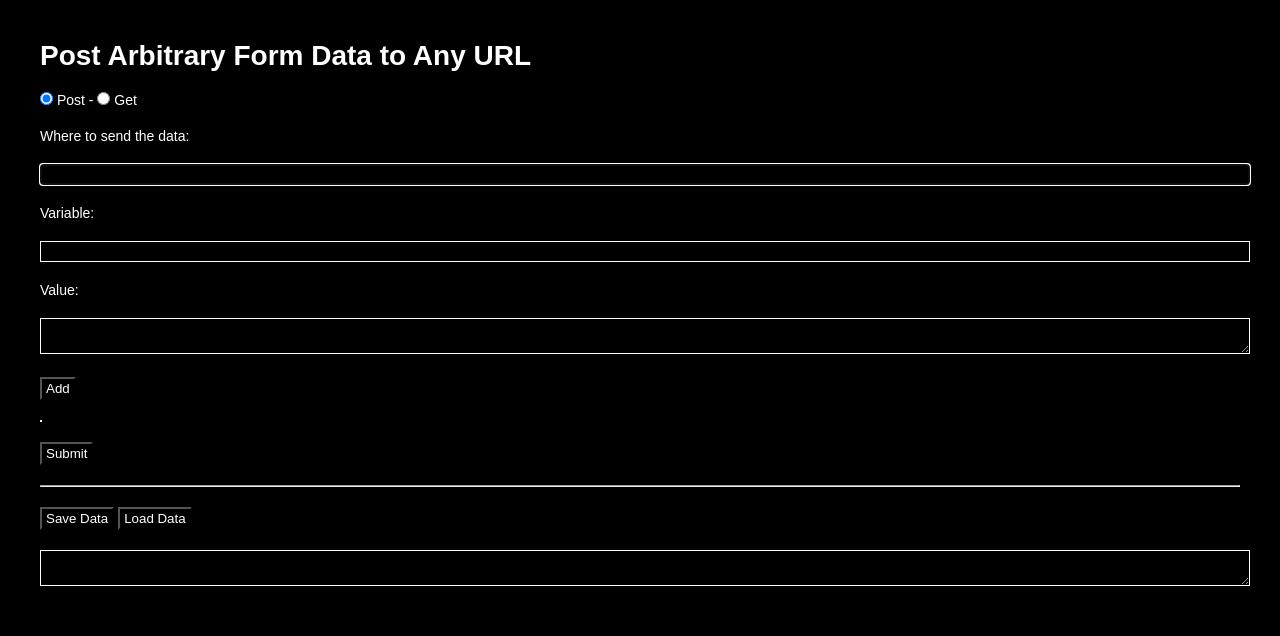
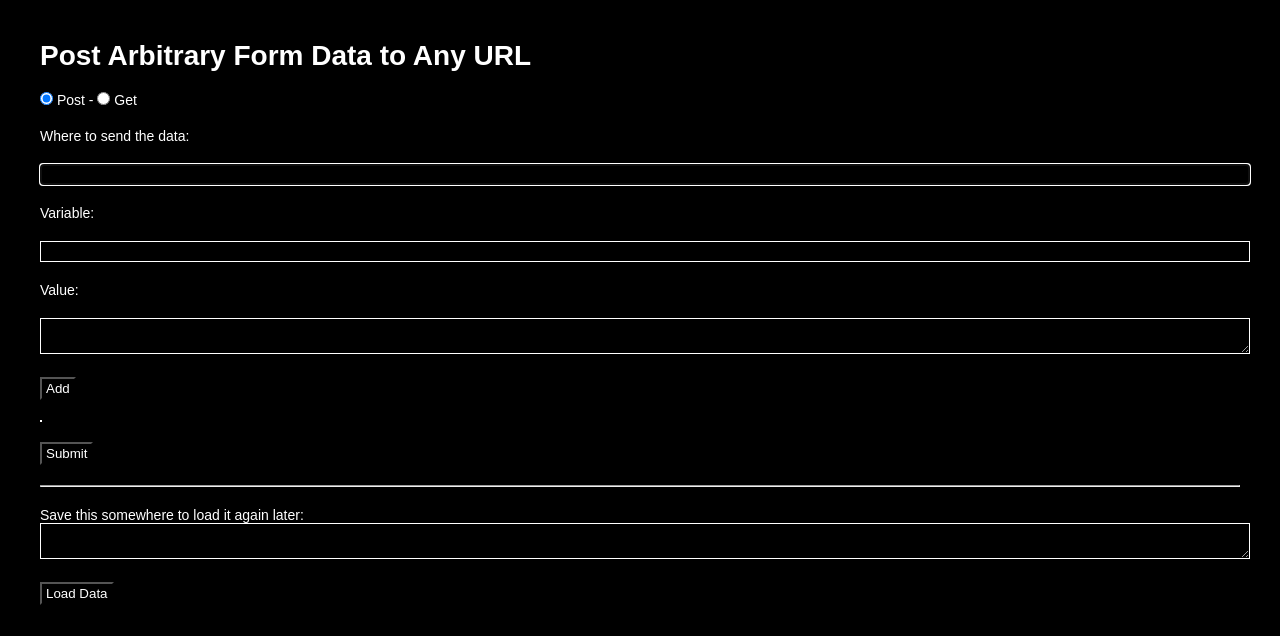
Before and after one commit to spyrosoft/send-arbitrary-post-or-get, a plain HTML site: page index.html in a window 1280 px wide. Drawn offline with Linux system fonts and the light colour scheme.

Commit message:
Remove Save Data button in favor of generating the save data upon adding a new variable.

```diff
--- a/index.html
+++ b/index.html
@@ -84,11 +84,13 @@
 			</div>
 			<hr />
 			<div>
-				<input type="button" value="Save Data" id="save-data-button" />
-				<input type="button" value="Load Data" id="load-data-button" />
+				<label>
+					Save this somewhere to load it again later:
+					<textarea id="save-or-load-data-textarea"></textarea>
+				</label>
 			</div>
 			<div>
-				<textarea id="save-or-load-data-textarea"></textarea>
+				<input type="button" value="Load Data" id="load-data-button" />
 			</div>
 		</div>
 		<script type="text/javascript">
@@ -100,7 +102,6 @@
 				document.getElementById( 'new-variable' ).addEventListener( 'keydown', focus_new_value );
 				document.getElementById( 'new-value' ).addEventListener( 'keydown', add_new_variable_on_enter );
 				document.getElementById( 'submit-button' ).addEventListener( 'click', submit_form );
-				document.getElementById( 'save-data-button' ).addEventListener( 'click', generate_save_data );
 				document.getElementById( 'load-data-button' ).addEventListener( 'click', load_save_data );
 			} else {
 				alert( 'I\'m afraid your browser isn\'t supported, sorry!' );
@@ -129,6 +130,8 @@
 				document.getElementById( 'new-variable' ).value = '';
 				document.getElementById( 'new-value' ).value = '';
 				refresh_variables_display();
+
+				generate_save_data();
 
 				document.getElementById( 'new-variable' ).select();
 			}
```
